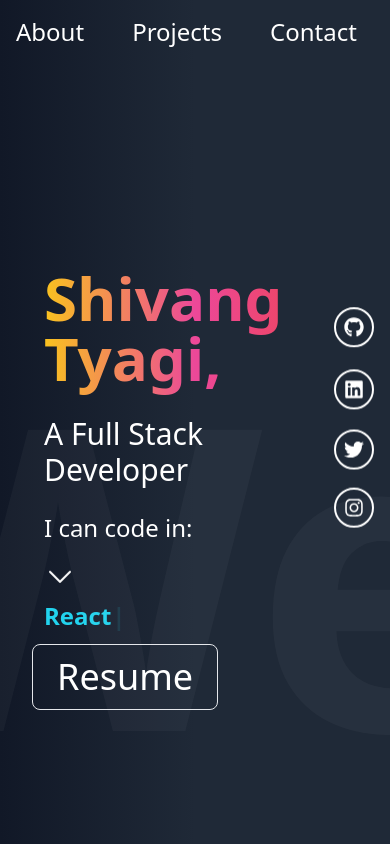
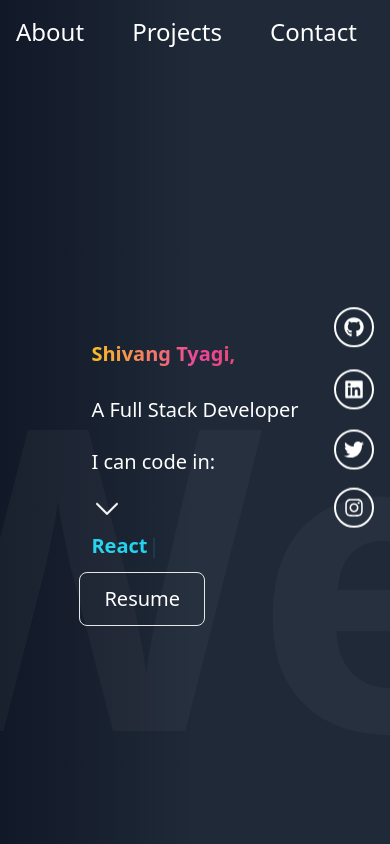
Before and after one commit to Shivang-code/Portfolio, a React (Vite) app: page / in a window 390 px wide. Shown: the top 844 px of the page. Built offline with nearby package versions, Linux system fonts and the light colour scheme; no server answers.

Commit message:
Use environment variable for GitHub token

```diff
--- a/src/Components/Home.jsx
+++ b/src/Components/Home.jsx
@@ -10,16 +10,16 @@ function Home() {
     id='home'
     className='flex flex-row justify-center items-center h-screen relative'>
       <div className='p-8 mt-14 flex flex-col justify-center items-center text-xl'>
-<div className='text-4xl'>
-        <h1 className="text-6xl font-extrabold bg-gradient-to-r from-yellow-400 via-pink-500 to-red-500 bg-clip-text text-transparent p-3">
+<div className='md:text-4xl sm:text-2xl'>
+        <h1 className="md:text-6xl sm:text-3xl font-extrabold bg-gradient-to-r from-yellow-400 via-pink-500 to-red-500 bg-clip-text text-transparent p-3">
          Shivang Tyagi,
       </h1>
 
-      <p className='text-3xl mt-1 p-3'>
+      <p className='md:text-3xl sm:text-xl mt-1 p-3'>
          A Full Stack Developer
 
       </p>
-      <div className='text-2xl p-3'>
+      <div className='md:text-2xl sm:text-lg p-3'>
         I can code in:{" "}
         <ChevronDownIcon className="w-8 h-8 text-white animate-bounce mt-6" />
         <span className="font-semibold text-cyan-400" >
@@ -38,7 +38,7 @@ function Home() {
   href={CV}
   download
 >
-  <button className="bg-transparentbf-[#0f172a] text-white px-6 py-3 rounded-lg hover:bg-white
+  <button className="bg-transparent  text-white px-6 py-3 rounded-lg hover:bg-white
   hover:text-blue-400 transition border">
     Resume
   </button>
--- a/src/Components/Navbar.jsx
+++ b/src/Components/Navbar.jsx
@@ -42,7 +42,7 @@ const scrollToSection=(sectionId)=>{
         ${scrolled ? 'bg-white/10 backdrop-blur-md' : 'bg-transparent'}
         transition-colors duration-300 fixed top-0 left-0 right-0 z-50 p-4`}>
 
-          <div className="md:flex space-x-12 text-white text-2xl ">
+          <div className="md:flex space-x-12 text-white text-2xl md:text-2xl sm:text-lg">
             <a
             onClick={() => scrollToSection('about')}
             className="hover:underline hover:text-gray-400">About</a>
```
